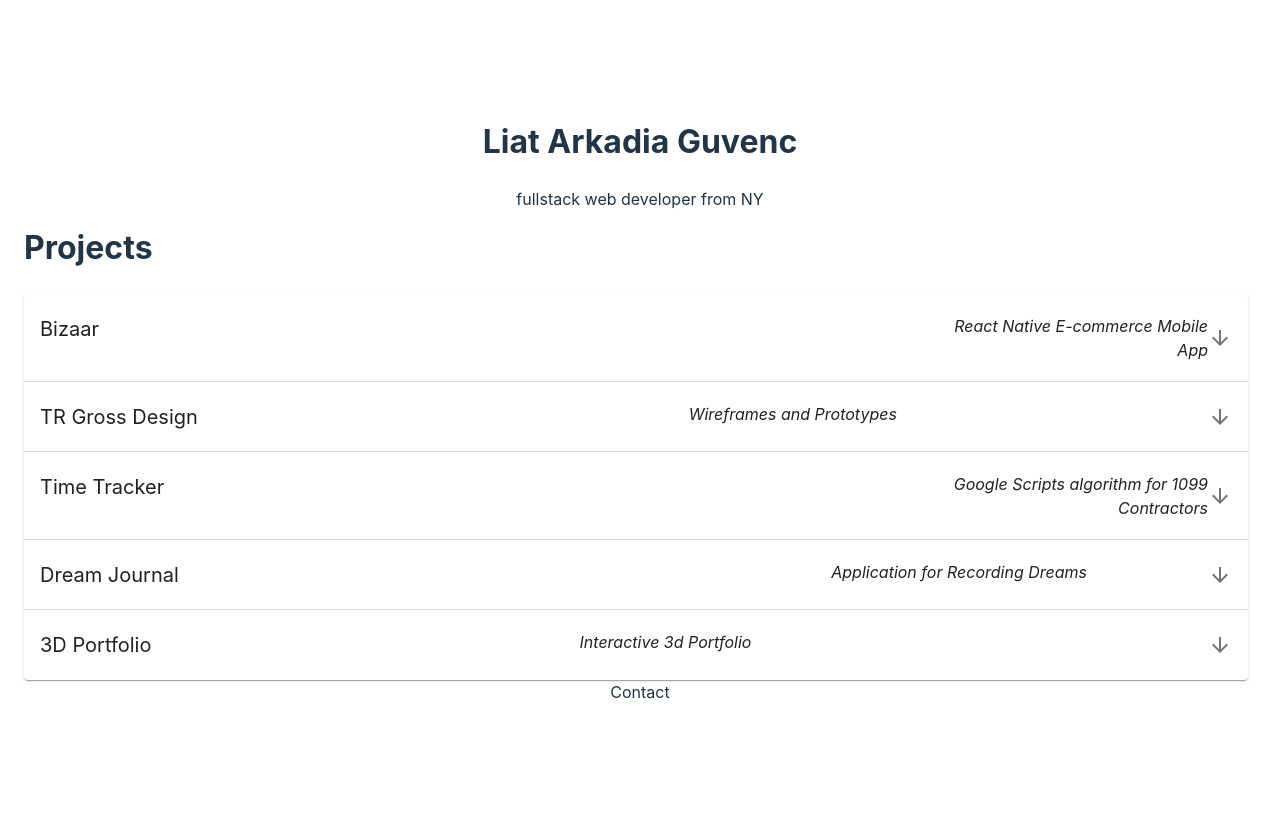
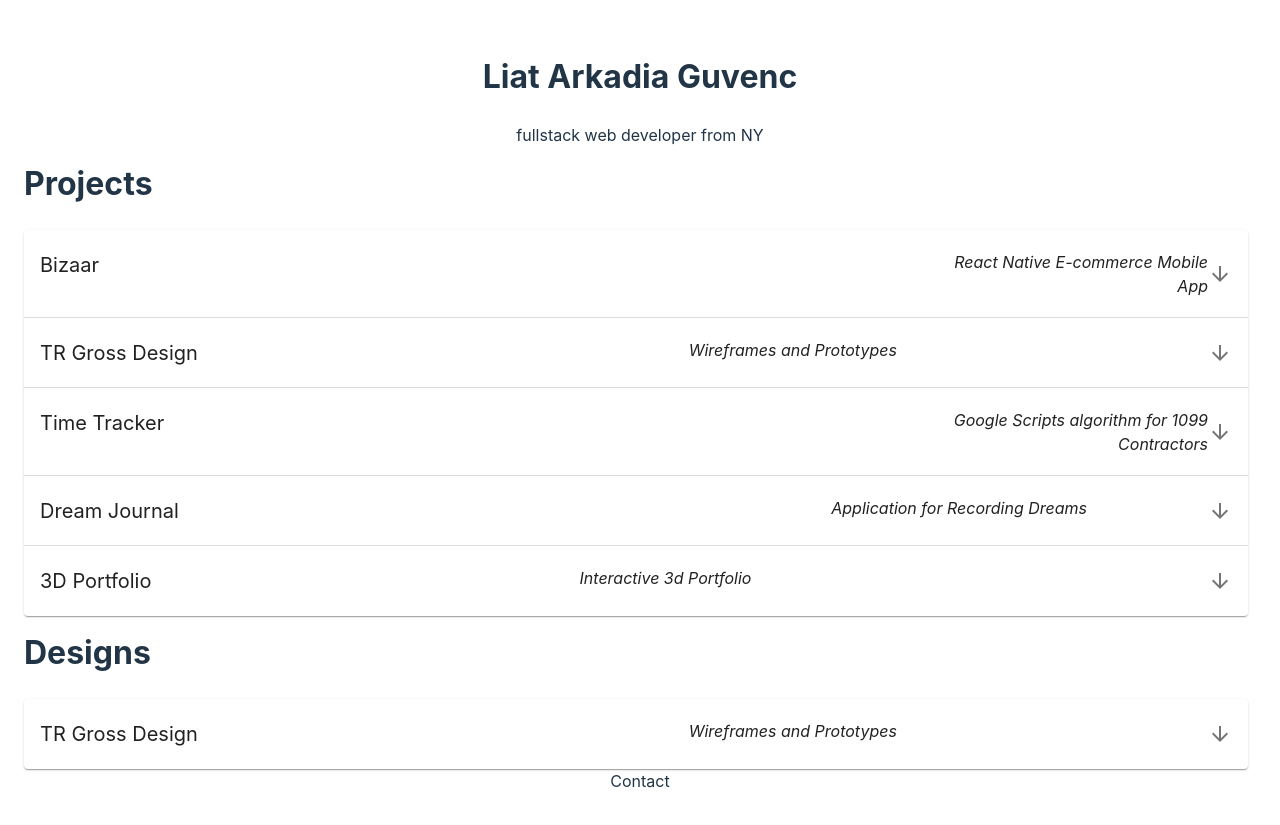
Before and after one commit to liat-g/amplifysite, a React (Vite) app in the folder working_portfolio/: page / in a window 1280 px wide. Before the commit the page ends 800 px from the top, so only its background shows below. Built offline with nearby package versions, Linux system fonts and the light colour scheme; a web font is replaced by a local one.

Commit message:
added a design section

```diff
--- a/working_portfolio/src/App.jsx
+++ b/working_portfolio/src/App.jsx
@@ -3,6 +3,7 @@ import { Route, BrowserRouter as Router, Routes } from 'react-router-dom';
 import Navbar from './Components/Navbar';
 import Projects from './Components/Projects';
 import Contact from './Components/Contact';
+import Designs from './Components/Designs';
 import './App.css'
 import '@fontsource/roboto/300.css';
 import '@fontsource/roboto/400.css';
@@ -18,6 +19,7 @@ function App() {
       <Router>
         <Navbar />
         <Projects />
+        <Designs />
         <Contact />
 
       </Router>
--- /dev/null
+++ b/working_portfolio/src/Components/Designs.jsx
@@ -0,0 +1,109 @@
+import React from 'react'
+import { useState } from 'react';
+import Accordion from '@mui/material/Accordion';
+import AccordionSummary from '@mui/material/AccordionSummary';
+import AccordionDetails from '@mui/material/AccordionDetails';
+import Typography from '@mui/material/Typography';
+import ArrowDownwardIcon from '@mui/icons-material/ArrowDownward';
+import ArrowDropDownIcon from '@mui/icons-material/ArrowDropDown';
+import Grid from '@mui/material/Grid'; // Grid version 1
+import Card from '@mui/material/Card';
+import Box from '@mui/material/Box';
+import CardHeader from '@mui/material/CardHeader';
+import CardMedia from '@mui/material/CardMedia';
+import TRGROSSwireframe from '../assets/TRGROSSwireframe.png';
+// import Grid from '@mui/material/Unstable_Grid2'; // Grid version 2
+// import Fade from '@mui/material/Fade';
+
+const ProjectsArray = [
+{
+    Name: "TR Gross Design",
+    Type: "Wireframes and Prototypes",
+    Description: "T.R. Gross and I met on January 4, 2024, to discuss a plan on how to structure his portfolio website. T.R. Gross wants to sell his services as a craftsman and eventually scale up to an ecommerce website once he develops his inventory. Upon speaking to Gross, his demographics for the time being are potential employers, whether that be freelance or full time. For a portfolio website focused on selling his services, we need to have a homepage that is accessible on mobile with Gross’ best work, picture heavy. We need a gallery page that breaks down the planning process, and has writing about each of the pieces, and organizes his different crafts into categories. We also need a contact me page that has a built in emailing service that will go straight to TR’s email ",
+    Role:"Freelance Designer",
+    img: TRGROSSwireframe,
+    techStack: "Figma",
+    Link: "https://www.figma.com/file/wDyogo3lBZ0sas1nwQWmIG/Trevor-R-Gross?type=design&node-id=1669%3A162202&mode=design&t=R47lxgfIxxFWwLHR-1"
+},
+]
+
+const Designs = () => {
+
+    const [expanded, setExpanded] = useState(false);
+
+    const handleExpansion = () => {
+      setExpanded((prevExpanded) => !prevExpanded);
+    };
+
+
+
+  return (
+    <Grid container spacing={1}>
+         <h1> Designs </h1>
+    <Grid>
+    { ProjectsArray.map((data) => {
+    return <Accordion
+    // expanded={expanded}
+    // onChange={handleExpansion}
+    // // slots={{ transition: Fade }}
+    // slotProps={{ transition: { timeout: 400 } }}
+    // sx={{
+    //   '& .MuiAccordion-region': { height: expanded ? 'auto' : 0 },
+    //   '& .MuiAccordionDetails-root': { display: expanded ? 'block' : 'none' },
+    // }}
+  >
+      <AccordionSummary
+        expandIcon={<ArrowDownwardIcon />}
+        aria-controls="panel1-content"
+        id="panel1-header"
+      >
+        <Box
+         sx={{
+            display: 'grid',
+            gridTemplateColumns: 'repeat(4, 1fr)',
+            gap: 1,
+            gridTemplateRows: 'auto',
+            gridTemplateAreas: `"header header header header"
+          "main main .                   sidebar"
+          "footer footer footer footer"`,
+          }}
+        >
+        <Box sx={{ gridArea: 'main', fontStyle: 'bold', textAlign: 'left', fontSize: 'h6.fontSize'}}>
+        {data.Name}
+        </Box>
+        <Box sx={{ gridArea: 'sidebar', fontStyle: 'italic', textAlign: 'right'}}>
+        {data.Type}
+        </Box>
+        </Box>
+      </AccordionSummary>
+      <AccordionDetails>
+        <Typography>
+            {data.Description}
+        </Typography>
+         {/* <Card> */}
+        {/* <CardMedia
+        component="img"
+        height="50"
+        width="50"
+        image={data.img}
+      /> */}
+      <Box sx={{ gridArea: 'sidebar', fontStyle: 'italic', textAlign: 'center'}}>
+        <img src={data.img} alt="loading" height="400" />
+      </Box>
+      <Box>
+          <a href={data.Link}>
+              See the Figma Here!
+          </a>
+      </Box>
+        {/* </ Card> */}
+      </AccordionDetails>
+    </Accordion>
+    }
+    )
+}
+</Grid>
+    </Grid>
+  )
+}
+
+export default Designs
```
